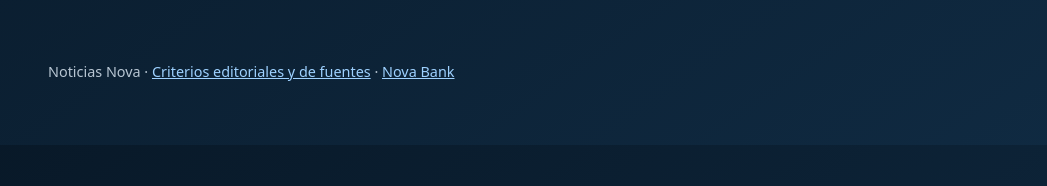
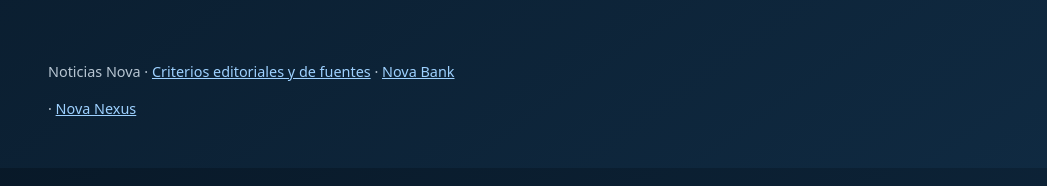
Before and after one commit to Nova-Nexus-C35/Noticias-Nova, a plain HTML site: page index.html in a window 1280 px wide. Shown: the part 456-642 px from the top of the page, without its empty margins (108-1155 px from the left). Drawn offline with Linux system fonts and the light colour scheme.

Commit message:
Add Nova Nexus link to page footer

```diff
--- a/index.html
+++ b/index.html
@@ -31,6 +31,6 @@
       <p class="muted">La publicación de noticias se habilitará cuando cada contenido incluya su fuente, fecha, autoría y verificación editorial. No se muestran titulares ficticios ni noticias sin comprobar.</p>
     </section>
   </main>
-  <footer><p>Noticias Nova · <a href="docs/CRITERIO_DE_RECURSOS.md">Criterios editoriales y de fuentes</a> · <a href="https://cumba35.github.io/Nova-APPS/bank/">Nova Bank</a></p></footer>
+  <footer><p>Noticias Nova · <a href="docs/CRITERIO_DE_RECURSOS.md">Criterios editoriales y de fuentes</a> · <a href="https://cumba35.github.io/Nova-APPS/bank/">Nova Bank</a></p> · <a class="nova-nexus-link" href="https://github.com/Cumba35/Nova-Nexus" aria-label="Ir a Nova Nexus">Nova Nexus</a></footer>
 </body>
 </html>
```
